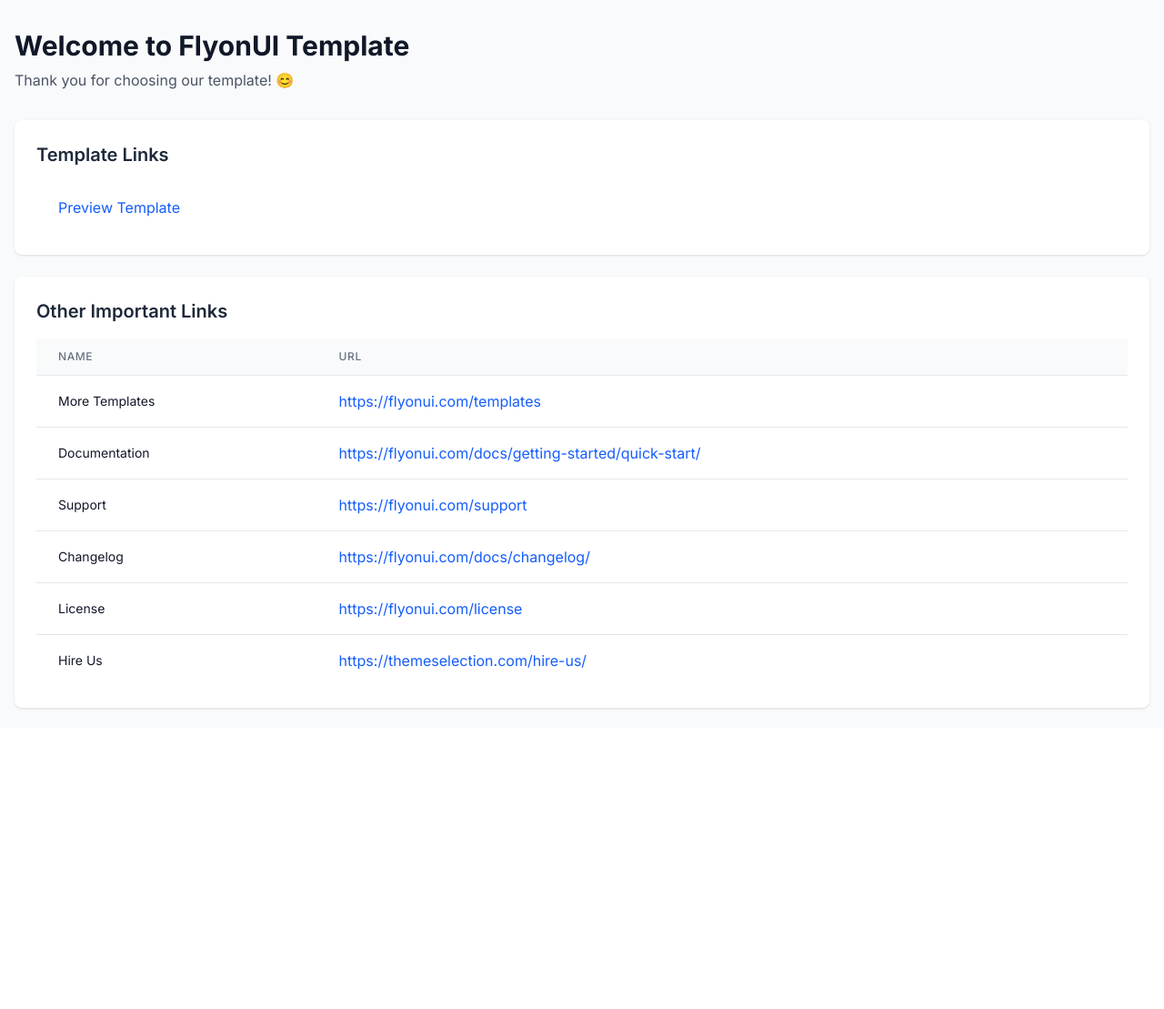
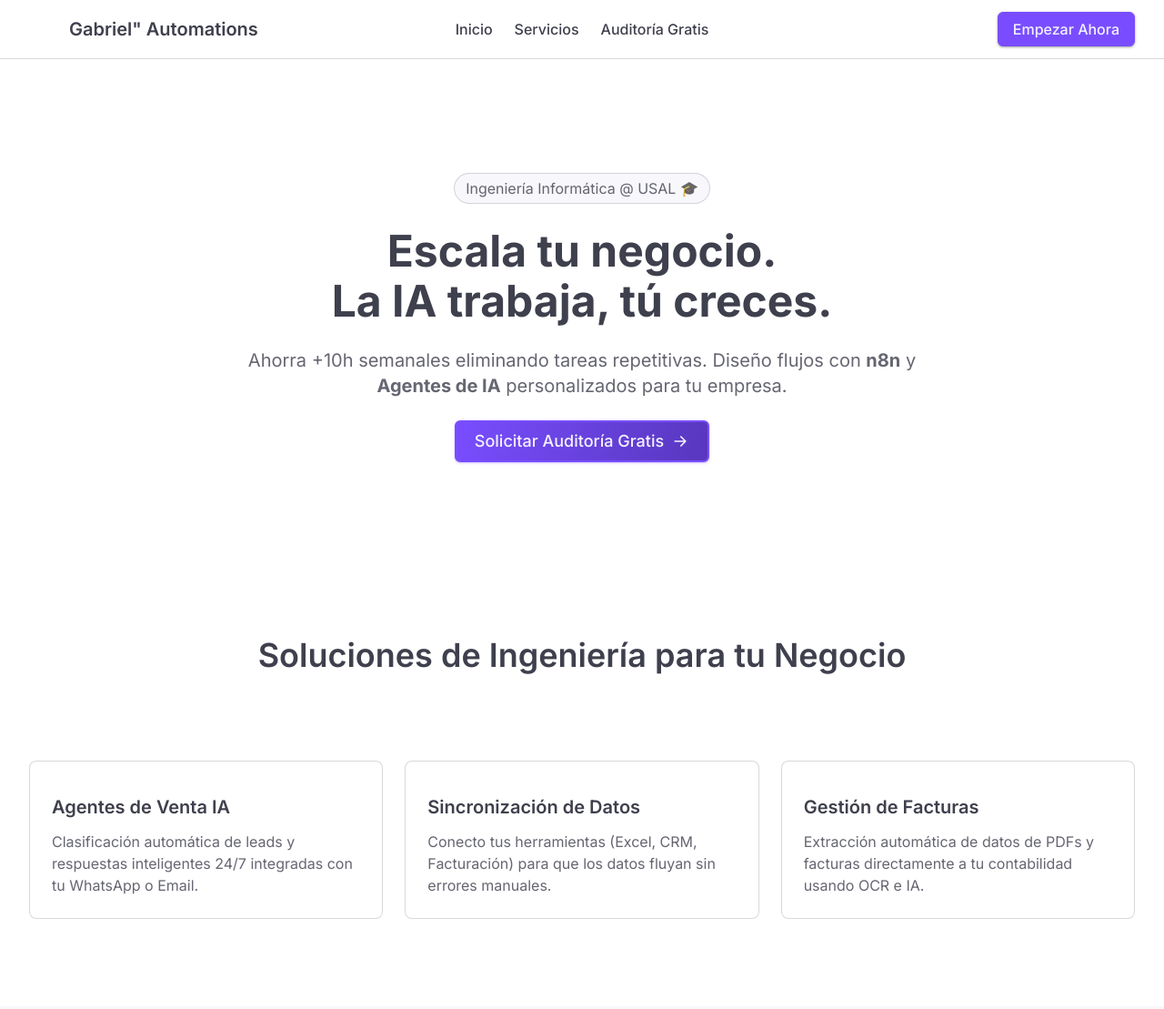
Before and after one commit to Gabriel-Vallejo/Gabriel-Vallejo.github.io, a website: page index.html in a window 1280 px wide. Shown: the top 1109 px of the page at 91% size. Before the commit the page ends 800 px from the top, so only its background shows below. Drawn offline with Linux system fonts and the light colour scheme.

Commit message:
Sustitución de splash screen por landing page de agencia

```diff
--- a/index.html
+++ b/index.html
@@ -1,115 +1,201 @@
 <!doctype html>
-<html lang="en" class="light">
+<html lang="es" data-theme="light" data-assets-path="./assets/" data-layout-path="free-landing-page/" dir="ltr" class="scroll-smooth">
   <head>
-  <meta charset="UTF-8" />
-  <meta name="viewport" content="width=device-width, initial-scale=1.0" />
-  <title>FlyonUI Admin Template</title>
+    <meta charset="utf-8" />
+    <meta name="viewport" content="width=device-width, initial-scale=1.0, user-scalable=no, minimum-scale=1.0, maximum-scale=1.0" />
+    <title>Gabriel Vallejo | Experto en Automatización IA & n8n</title>
 
-  <!-- Favicon -->
-  <link rel="icon" type="image/x-icon" href="./assets/img/favicon/favicon.ico" />
-
-  <!-- Fonts -->
     <link rel="preconnect" href="https://fonts.googleapis.com" />
     <link rel="preconnect" href="https://fonts.gstatic.com" crossorigin />
-  <link href="https://fonts.googleapis.com/css2?family=Inter:wght@300;400;500;600;700&display=swap" rel="stylesheet" />
+    <link href="https://fonts.googleapis.com/css2?family=Inter:wght@300;400;500;600;700;800;900&display=swap" rel="stylesheet" />
 
-  <!-- Core CSS -->
-  <link href="./assets/dist/css/output.css" rel="stylesheet" />
+    <link rel="stylesheet" href="./assets/dist/libs/flatpickr/dist/flatpickr.css" />
+    <link rel="stylesheet" href="./assets/dist/css/output.css" />
+
+    <script type="text/javascript">
+      // Script de tema (Mantenido del original)
+      (function () {
+        try {
+          const root = document.documentElement;
+          const layoutPath = root.getAttribute('data-layout-path')?.replace('/', '') || 'dashboard-default';
+          const localStorageKey = `${layoutPath}-theme`;
+          window.THEME_CONFIG = { 'free-landing-page': { default: 'light', light: 'light', dark: 'dark', system: { light: 'light', dark: 'dark' } } };
+          const getSystemPreference = () => window.matchMedia('(prefers-color-scheme: dark)').matches;
+          const resolveTheme = (selectedTheme, layoutPath) => {
+            const layoutConfig = window.THEME_CONFIG[layoutPath];
+            if (!layoutConfig) return selectedTheme === 'system' ? (getSystemPreference() ? 'dark' : 'light') : selectedTheme;
+            if (selectedTheme === 'system') {
+              const systemConfig = layoutConfig.system;
+              return getSystemPreference() ? systemConfig.dark : systemConfig.light;
+            }
+            return layoutConfig[selectedTheme] || selectedTheme || layoutConfig.default || 'light';
+          };
+          const savedTheme = localStorage.getItem(localStorageKey) || 'system';
+          root.setAttribute('data-theme', resolveTheme(savedTheme, layoutPath));
+        } catch (e) { console.warn('Early theme script error:', e); }
+      })();
+    </script>
   </head>
 
-<body class="bg-gray-50">
-  <!-- Content -->
-  <div class="container mx-auto h-screen overflow-y-auto px-4 py-8">
-    <div class="mb-8">
-      <h1 class="mb-2 text-3xl font-bold text-gray-900">Welcome to FlyonUI Template</h1>
-      <p class="text-gray-600">Thank you for choosing our template! 😊</p>
+  <body>
+    <div class="bg-base-100">
+      <header class="border-base-content/20 bg-base-100 py-0.25 fixed top-0 z-10 w-full border-b">
+        <nav class="navbar mx-auto max-w-[1280px] rounded-b-xl px-4 sm:px-6 lg:px-8">
+          <div class="w-full lg:flex lg:items-center lg:gap-2">
+            <div class="navbar-start items-center justify-between max-lg:w-full">
+              <a class="text-base-content flex items-center gap-3 text-xl font-semibold" href="#">
+                <span class="text-primary icon-[tabler--cpu] size-8"></span>
+                <span>Gabriel" Automations</span>
+              </a>
             </div>
-
-    <!-- Template Links -->
-    <div class="mb-6 rounded-lg bg-white p-6 shadow-sm">
-      <h2 class="mb-4 text-xl font-semibold text-gray-800">Template Links</h2>
-      <div class="overflow-x-auto">
-        <table class="min-w-full divide-y divide-gray-200">
-          <tbody class="divide-y divide-gray-200 bg-white">
-            <tr>
-              <td class="px-6 py-4 whitespace-nowrap">
-                <a href="html/index.html" class="text-blue-600 hover:text-blue-800">Preview Template</a>
-              </td>
-            </tr>
-          </tbody>
-        </table>
+            <div id="navbar-block-4" class="lg:navbar-center transition-height collapse hidden grow overflow-hidden font-medium duration-300 lg:flex">
+              <div class="text-base-content flex gap-6 text-base max-lg:mt-4 max-lg:flex-col lg:items-center">
+                <a href="#home" class="hover:text-primary nav-link">Inicio</a>
+                <a href="#services" class="hover:text-primary nav-link">Servicios</a>
+                <a href="#contact-us" class="hover:text-primary nav-link">Auditoría Gratis</a>
               </div>
             </div>
+            <div class="navbar-end max-lg:hidden">
+              <a href="#contact-us" class="btn btn-primary">Empezar Ahora</a>
+            </div>
+          </div>
+        </nav>
+      </header>
 
-    <!-- Other Important Links -->
-    <div class="rounded-lg bg-white p-6 shadow-sm">
-      <h2 class="mb-4 text-xl font-semibold text-gray-800">Other Important Links</h2>
-      <div class="overflow-x-auto">
-        <table class="min-w-full divide-y divide-gray-200">
-          <thead class="bg-gray-50">
-            <tr>
-              <th scope="col" class="px-6 py-3 text-left text-xs font-medium tracking-wider text-gray-500 uppercase">
-                Name
-              </th>
-              <th scope="col" class="px-6 py-3 text-left text-xs font-medium tracking-wider text-gray-500 uppercase">
-                URL
-              </th>
-            </tr>
-          </thead>
-          <tbody class="divide-y divide-gray-200 bg-white">
-            <tr>
-              <td class="px-6 py-4 text-sm whitespace-nowrap text-gray-900">More Templates</td>
-              <td class="px-6 py-4 whitespace-nowrap">
-                <a href="https://flyonui.com/templates" class="text-blue-600 hover:text-blue-800" target="_blank">
-                  https://flyonui.com/templates
+      <main>
+        <section id="home">
+          <div class="gap-18 md:pt-45 lg:gap-35 lg:pt-47.5 flex h-full flex-col justify-between py-8 pt-40 sm:py-16 md:gap-24 lg:py-24">
+            <div class="mx-auto flex max-w-[1280px] flex-col items-center gap-6 justify-self-center px-4 text-center sm:px-6 lg:px-8">
+              <div class="bg-base-200 border-base-content/20 w-fit rounded-full border px-3 py-1">
+                <span> Ingeniería Informática @ USAL 🎓</span>
+              </div>
+              <h1 class="text-base-content z-1 relative text-5xl font-bold leading-[1.15] max-md:text-2xl md:max-w-3xl">
+                Escala tu negocio.<br />La IA trabaja, tú creces.
+              </h1>
+              <p class="text-base-content/80 max-w-3xl text-xl">
+                Ahorra +10h semanales eliminando tareas repetitivas. Diseño flujos con <b>n8n</b> y <b>Agentes de IA</b> personalizados para tu empresa.
+              </p>
+              <a href="#contact-us" class="btn btn-primary btn-gradient btn-lg">
+                Solicitar Auditoría Gratis
+                <span class="icon-[tabler--arrow-right] size-5"></span>
               </a>
-              </td>
-            </tr>
-            <tr>
-              <td class="px-6 py-4 text-sm whitespace-nowrap text-gray-900">Documentation</td>
-              <td class="px-6 py-4 whitespace-nowrap">
-                <a href="https://flyonui.com/docs/getting-started/quick-start/" class="text-blue-600 hover:text-blue-800" target="_blank">
-                  https://flyonui.com/docs/getting-started/quick-start/
-                </a>
-              </td>
-            </tr>
-            <tr>
-              <td class="px-6 py-4 text-sm whitespace-nowrap text-gray-900">Support</td>
-              <td class="px-6 py-4 whitespace-nowrap">
-                <a href="https://flyonui.com/support" class="text-blue-600 hover:text-blue-800" target="_blank">
-                  https://flyonui.com/support
-                </a>
-              </td>
-            </tr>
-            <tr>
-              <td class="px-6 py-4 text-sm whitespace-nowrap text-gray-900">Changelog</td>
-              <td class="px-6 py-4 whitespace-nowrap">
-                <a href="https://flyonui.com/docs/changelog/" class="text-blue-600 hover:text-blue-800" target="_blank">
-                  https://flyonui.com/docs/changelog/
-                </a>
-              </td>
-            </tr>
-            <tr>
-              <td class="px-6 py-4 text-sm whitespace-nowrap text-gray-900">License</td>
-              <td class="px-6 py-4 whitespace-nowrap">
-                <a href="https://flyonui.com/license" class="text-blue-600 hover:text-blue-800" target="_blank">
-                  https://flyonui.com/license
-                </a>
-              </td>
-            </tr>
-            <tr>
-              <td class="px-6 py-4 text-sm whitespace-nowrap text-gray-900">Hire Us</td>
-              <td class="px-6 py-4 whitespace-nowrap">
-                <a href="https://themeselection.com/hire-us/" class="text-blue-600 hover:text-blue-800" target="_blank">
-                  https://themeselection.com/hire-us/
-                </a>
-              </td>
-            </tr>
-          </tbody>
-        </table>
+            </div>
+          </div>
+        </section>
+
+        <section id="services">
+          <div class="bg-base-100 py-8 sm:py-16 lg:py-24">
+            <div class="mx-auto max-w-[1280px] px-4 sm:px-6 lg:px-8">
+              <div class="mb-12 space-y-4 text-center sm:mb-16 lg:mb-24">
+                <h2 class="text-base-content text-2xl font-semibold md:text-3xl lg:text-4xl">Soluciones de Ingeniería para tu Negocio</h2>
+              </div>
+              <div class="grid grid-cols-1 gap-6 md:grid-cols-2 lg:grid-cols-3">
+                <div class="card card-border shadow-none">
+                  <div class="card-body gap-3">
+                    <span class="icon-[tabler--robot] text-primary size-12"></span>
+                    <h5 class="card-title text-xl">Agentes de Venta IA</h5>
+                    <p>Clasificación automática de leads y respuestas inteligentes 24/7 integradas con tu WhatsApp o Email.</p>
+                  </div>
+                </div>
+                <div class="card card-border shadow-none">
+                  <div class="card-body gap-3">
+                    <span class="icon-[tabler--database-share] text-primary size-12"></span>
+                    <h5 class="card-title text-xl">Sincronización de Datos</h5>
+                    <p>Conecto tus herramientas (Excel, CRM, Facturación) para que los datos fluyan sin errores manuales.</p>
+                  </div>
+                </div>
+                <div class="card card-border shadow-none">
+                  <div class="card-body gap-3">
+                    <span class="icon-[tabler--file-text] text-primary size-12"></span>
+                    <h5 class="card-title text-xl">Gestión de Facturas</h5>
+                    <p>Extracción automática de datos de PDFs y facturas directamente a tu contabilidad usando OCR e IA.</p>
                   </div>
                 </div>
               </div>
-  <script src="./assets/dist/libs/flyonui/flyonui.js"></script>
+            </div>
+          </div>
+        </section>
+
+        <section id="contact-us">
+          <div class="bg-base-200 py-8 sm:py-16 lg:py-24">
+            <div class="mx-auto max-w-[1280px] px-4 sm:px-6 lg:px-8">
+              <div class="mb-12 text-center sm:mb-16 lg:mb-24">
+                <h2 class="text-base-content mb-4 text-2xl font-semibold md:text-3xl lg:text-4xl">Hablemos de tu Proyecto</h2>
+                <p class="text-base-content/80 text-xl">Analizaré tu caso personalmente y te enviaré una propuesta de automatización.</p>
+              </div>
+              <div class="card shadow-md bg-base-100">
+                <div class="card-body">
+                  <form class="space-y-6" id="n8n-form">
+                    <div class="flex gap-6 max-md:flex-col">
+                      <div class="w-full">
+                        <label class="label-text" for="username">Nombre</label>
+                        <div class="input input-lg">
+                          <input type="text" class="grow" placeholder="Tu nombre..." id="username" required />
+                        </div>
+                      </div>
+                      <div class="w-full">
+                        <label class="label-text" for="userphone">WhatsApp / Teléfono</label>
+                        <div class="input input-lg">
+                          <input type="text" class="grow" placeholder="+34 600 000 000" id="userphone" required />
+                        </div>
+                      </div>
+                    </div>
+                    <div>
+                      <label class="label-text" for="usermessage">¿Qué proceso quieres automatizar?</label>
+                      <div class="textarea">
+                        <textarea class="grow resize-none" placeholder="Cuéntame brevemente qué tareas te quitan más tiempo..." id="usermessage" rows="4"></textarea>
+                      </div>
+                    </div>
+                    <button type="submit" id="submit-btn" class="btn btn-primary btn-gradient w-full">Enviar Solicitud</button>
+                  </form>
+                </div>
+              </div>
+            </div>
+          </div>
+        </section>
+      </main>
+
+      <footer class="py-8 text-center border-t border-base-content/10">
+        <p>&copy; 2026 Juan Automations. Estudiante de Ingeniería Informática - USAL.</p>
+        <p class="text-sm text-base-content/50 mt-2">Sistemas de alta disponibilidad alojados en VPS Privado.</p>
+      </footer>
+    </div>
+
+    <script>
+      document.getElementById('n8n-form').addEventListener('submit', async (e) => {
+        e.preventDefault();
+        const btn = document.getElementById('submit-btn');
+        btn.innerText = "Enviando...";
+        btn.disabled = true;
+
+        const data = {
+          nombre: document.getElementById('username').value,
+          telefono: document.getElementById('userphone').value,
+          mensaje: document.getElementById('usermessage').value,
+          fuente: 'Web Portfolio'
+        };
+
+        try {
+          // REEMPLAZA ESTA URL POR TU WEBHOOK DE n8n
+          const response = await fetch('https://n8n.tudominio.com/webhook/contacto', {
+            method: 'POST',
+            headers: {'Content-Type': 'application/json'},
+            body: JSON.stringify(data)
+          });
+
+          if(response.ok) {
+            alert('¡Enviado con éxito! Te contactaré muy pronto.');
+            document.getElementById('n8n-form').reset();
+          } else {
+            alert('Error en el servidor. Inténtalo de nuevo.');
+          }
+        } catch (error) {
+          alert('No se pudo conectar con el servidor de automatización.');
+        } finally {
+          btn.innerText = "Enviar Solicitud";
+          btn.disabled = false;
+        }
+      });
+    </script>
   </body>
 </html>
```
Also changed, not shown: html/index.html (+4 -4 lines). Lines whose indentation alone changed are shown as unchanged.
